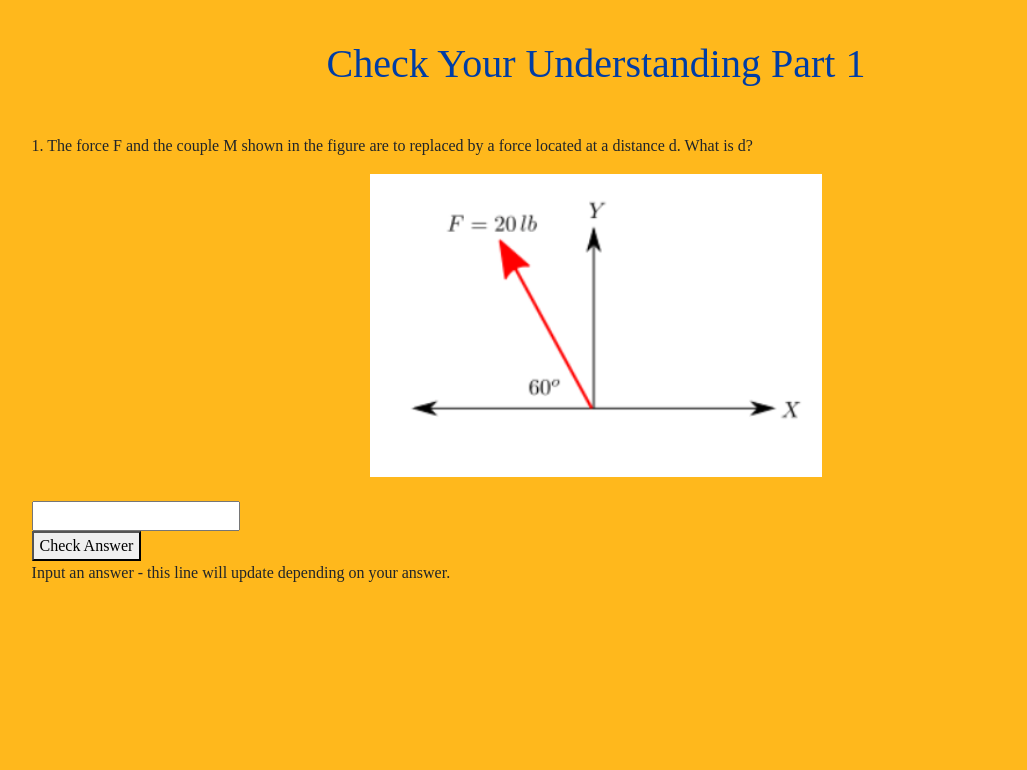
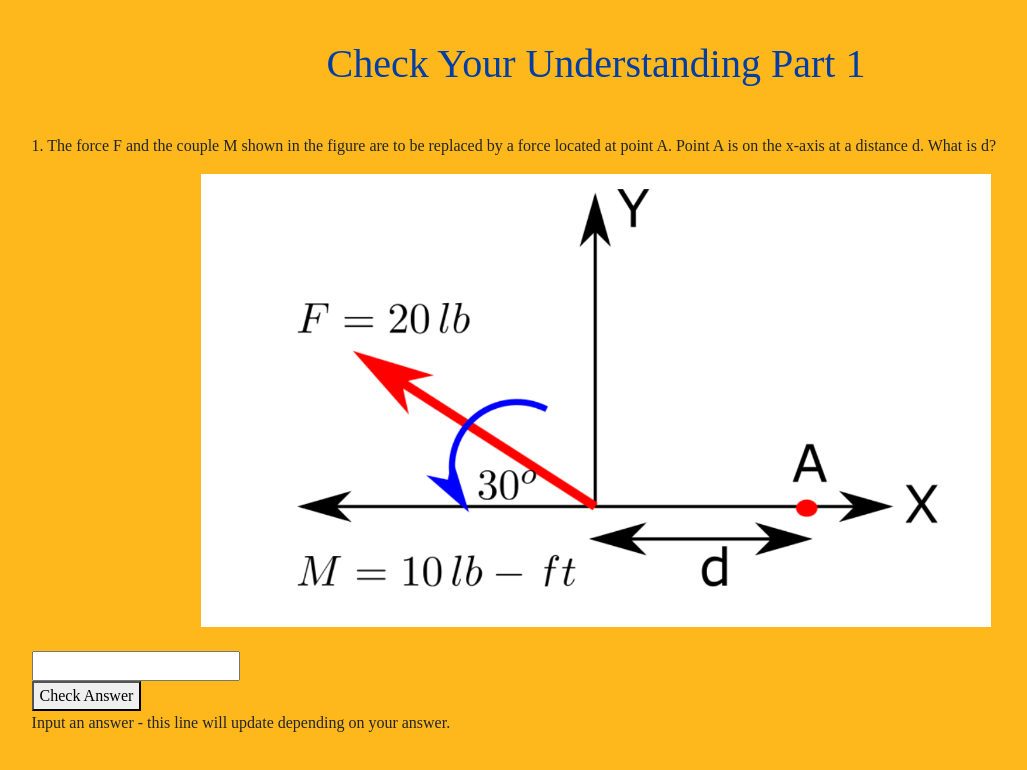
Before and after one commit to guptaraghav29/Research-Grant, a Next.js app in the folder research/: page /Moments/Week1/Module3/UnderstandingQuiz1 in a window 1280 px wide. Shown: the top 770 px of the page, without its empty margins (44-1071 px from the left). Built offline with nearby package versions, Linux system fonts and the light colour scheme.

Commit message:
Fixed Mod 3 Quiz 1 Q1 with new question and image

```diff
--- a/research/pages/Moments/Week1/Module3/UnderstandingQuiz1.js
+++ b/research/pages/Moments/Week1/Module3/UnderstandingQuiz1.js
@@ -6,9 +6,9 @@ export default function UnderstandingQuiz1() {
 
     const handleClickEvent1 = () => {
         const form = nameForm.current;
-        var answer = '1';
+        var answer = '1.0';
         console.log("value" + form['input1'].value);
-        if (form['input1'].value == answer)
+        if ((form['input1'].value >= answer*0.975) && (form['input1'].value <= answer*1.025))
             document.getElementById("result1").innerHTML = "Correct answer!";
         else
             document.getElementById("result1").innerHTML = "Incorrect answer! Please try again."
@@ -21,8 +21,8 @@ export default function UnderstandingQuiz1() {
             </Head>
             <h1 style={{ paddingBottom: "1cm" }}> Check Your Understanding Part 1 </h1>
             <form ref={nameForm}>
-                <p>1. The force F and the couple M shown in the figure are to replaced by a force located at a distance d. What is d? </p>
-                <img class="center" src="../../../images/quiz1_1_4.png" width="40%"></img>
+                <p>1. The force F and the couple M shown in the figure are to be  replaced by a force located at point A. Point A is on the x-axis at a  distance d. What is d?</p>
+                <img class="center" src="../../../images/quiz1_1_11.png" width="70%"></img>
                 <br></br>
                 <input name={'input1'}></input>
                 <br></br>
```
Also changed, not shown: research/public/images/quiz1_1_11.png (added), 1 other file (tests, documents, lock files or other folders).
